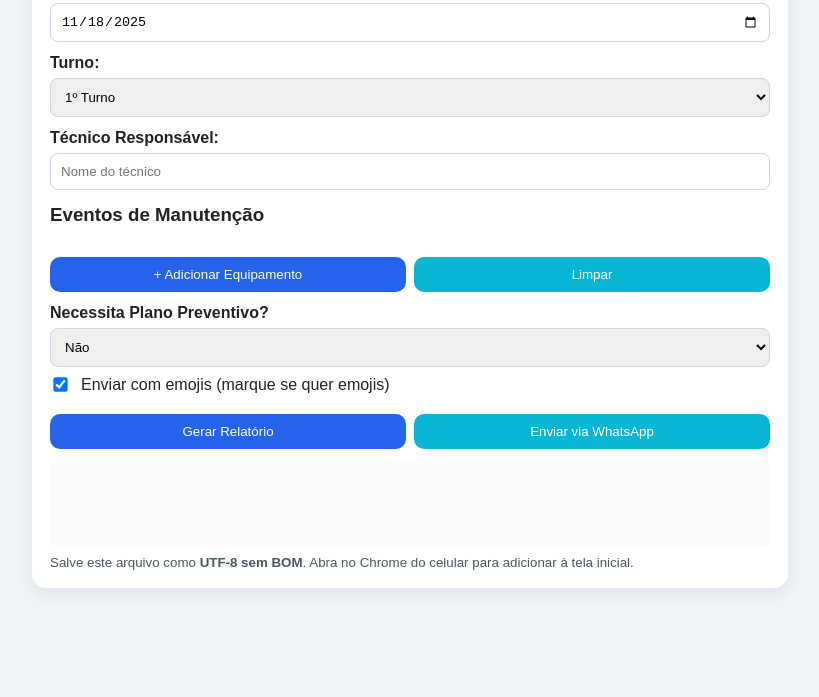
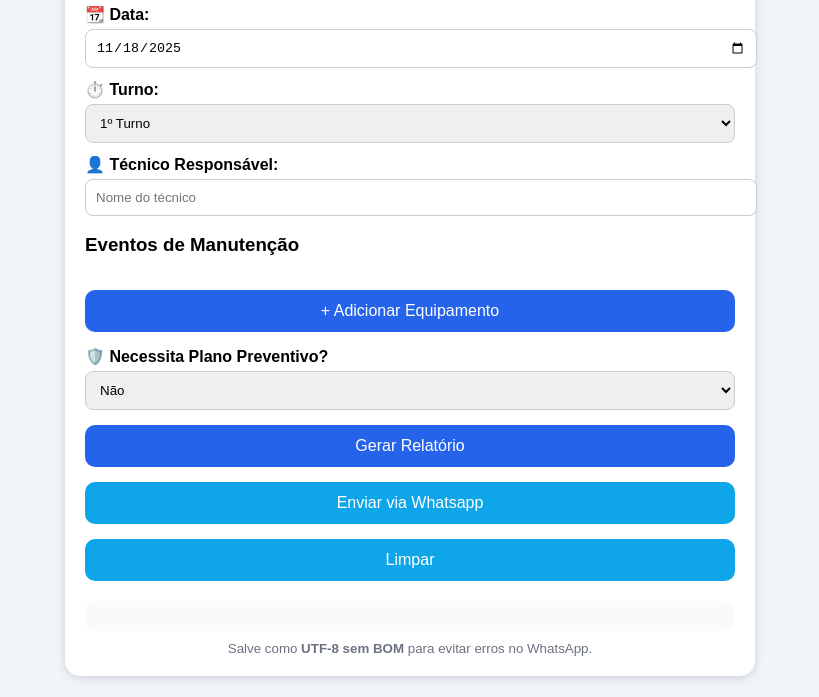
Before and after one commit to diegooliveira34/relatorio-manutencao, a plain HTML site: page index.html in a window 1280 px wide. Shown: the part 103-800 px from the top of the page, without its empty margins (230-1049 px from the left). Drawn offline with Linux system fonts and the light colour scheme.

Commit message:
Update index.html

```diff
--- a/index.html
+++ b/index.html
@@ -1,241 +1,219 @@
 <!DOCTYPE html>
 <html lang="pt-BR">
 <head>
-  <meta charset="utf-8">
-  <meta http-equiv="Content-Type" content="text/html; charset=utf-8">
+<meta charset="UTF-8">
+<meta http-equiv="Content-Type" content="text/html; charset=UTF-8">
 <meta name="viewport" content="width=device-width, initial-scale=1.0">
 <title>Relatório de Manutenção</title>
+
 <style>
-    body { font-family: Arial, sans-serif; background:#f1f5f9; margin:0; padding:18px; color:#222; }
-    .container { max-width:720px; margin:auto; background:#fff; padding:18px; border-radius:14px; box-shadow:0 6px 20px rgba(0,0,0,0.08); }
-    h2 { text-align:center; color:#2563eb; margin:6px 0 10px; }
-    label { font-weight:700; display:block; margin-top:12px; }
-    input[type="text"], input[type="date"], select, textarea {
-      width:100%; padding:10px; border-radius:8px; border:1px solid #cbd5e1; margin-top:6px; box-sizing:border-box;
+body {
+    font-family: Arial, sans-serif;
+    background:#f1f5f9;
+    margin:0; padding:20px;
 }
-    button { padding:10px 12px; border:0; border-radius:10px; background:#2563eb; color:white; cursor:pointer; margin-top:12px; }
-    button.secondary { background:#06b6d4; }
-    button.danger { background:#ef4444; }
-    .row { display:flex; gap:8px; margin-top:8px; }
-    .row > * { flex:1; }
-    .equipamento { background:#f8fafc; padding:10px; border-radius:10px; margin-top:10px; border:1px solid #e2e8f0; }
-    #resultado { white-space:pre-wrap; background:#f9fafb; padding:12px; border-radius:8px; margin-top:14px; font-family:monospace; min-height:60px; }
-    small.hint { color:#4b5563; display:block; margin-top:8px; }
-    .controls { display:flex; gap:8px; align-items:center; margin-top:8px; }
-    .controls label { font-weight:normal; margin:0; }
-    input[type="checkbox"] { transform:scale(1.1); margin-right:6px; vertical-align:middle; }
+.container {
+    max-width:650px;
+    margin:auto;
+    background:white;
+    padding:20px;
+    border-radius:15px;
+    box-shadow:0 2px 10px rgba(0,0,0,0.15);
+}
+h2 {
+    text-align:center;
+    color:#1f2937;
+    font-weight:bold;
+}
+label {
+    font-weight:bold;
+    margin-top:12px;
+    display:block;
+}
+input, textarea, select {
+    width:100%;
+    padding:10px;
+    border-radius:8px;
+    border:1px solid #ccc;
+    margin-top:5px;
+}
+button {
+    width:100%;
+    padding:12px;
+    border:none;
+    border-radius:10px;
+    background:#2563eb;
+    color:white;
+    font-size:16px;
+    cursor:pointer;
+    margin-top:15px;
+}
+button.secondary { background:#0ea5e9; }
+button.danger { background:#dc2626; margin-top:10px; }
+#resultado {
+    white-space:pre-wrap;
+    background:#f9fafb;
+    padding:15px;
+    border-radius:10px;
+    margin-top:20px;
+    font-family: Arial, sans-serif;
+}
+.equipamento {
+    background:#f0f4f8;
+    border-radius:12px;
+    padding:12px;
+    margin-top:12px;
+}
+small {
+    display:block;
+    margin-top:10px;
+    text-align:center;
+    color:#6b7280;
+}
 </style>
 </head>
+
 <body>
 <div class="container">
-    <h2>🗒️ Relatório de Manutenção</h2>
 
-    <label>Data:</label>
+<h2>📄 Relatório de Manutenção</h2>
+
+<label>📆 Data:</label>
 <input type="date" id="data">
 
-    <label>Turno:</label>
+<label>⏱️ Turno:</label>
 <select id="turno">
   <option>1º Turno</option>
   <option>2º Turno</option>
   <option>3º Turno</option>
 </select>
 
-    <label>Técnico Responsável:</label>
+<label>👤 Técnico Responsável:</label>
 <input type="text" id="tecnico" placeholder="Nome do técnico">
 
-    <h3 style="margin-top:14px;">Eventos de Manutenção</h3>
+<h3 style="margin-top:18px;">Eventos de Manutenção</h3>
 <div id="eventos"></div>
 
-    <div class="row">
 <button onclick="adicionarEvento()">+ Adicionar Equipamento</button>
-      <button class="secondary" onclick="limparCampos()">Limpar</button>
-    </div>
 
-    <label style="margin-top:12px;">Necessita Plano Preventivo?</label>
+<label style="margin-top:15px;">🛡️ Necessita Plano Preventivo?</label>
 <select id="preventivo">
   <option>Não</option>
   <option>Sim</option>
 </select>
 
-    <div class="controls">
-      <input type="checkbox" id="usarEmojis" checked>
-      <label for="usarEmojis">Enviar com emojis (marque se quer emojis)</label>
-      <div style="flex:1"></div>
-    </div>
+<button onclick="gerarRelatorio()">Gerar Relatório</button>
+<button class="secondary" onclick="enviarWhatsApp()">Enviar via Whatsapp</button>
+<button class="secondary" onclick="limparCampos()">Limpar</button>
 
-    <div class="row">
-      <button onclick="gerarRelatorio()">Gerar Relatório</button>
-      <button class="secondary" onclick="enviarWhatsApp()">Enviar via WhatsApp</button>
-    </div>
+<div id="resultado"></div>
 
-    <div id="resultado" aria-live="polite"></div>
+<small>Salve como <b>UTF-8 sem BOM</b> para evitar erros no WhatsApp.</small>
 
-    <small class="hint">Salve este arquivo como <strong>UTF-8 sem BOM</strong>. Abra no Chrome do celular para adicionar à tela inicial.</small>
 </div>
 
 <script>
-  // Preenche data atual
-  (function setDefaultDate(){
+(function(){
     const d = new Date();
     const yyyy = d.getFullYear();
     const mm = String(d.getMonth()+1).padStart(2,'0');
     const dd = String(d.getDate()).padStart(2,'0');
-    const iso = `${yyyy}-${mm}-${dd}`;
-    document.getElementById('data').value = iso;
+    document.getElementById("data").value = `${yyyy}-${mm}-${dd}`;
 })();
 
 let contador = 0;
 
 function adicionarEvento(){
     contador++;
-    const div = document.createElement('div');
-    div.className = 'equipamento';
-    div.id = 'evento_' + contador;
+
+    const div = document.createElement("div");
+    div.className = "equipamento";
+    div.id = "evento_" + contador;
 
     div.innerHTML = `
-      <label>⚙️ Equipamento:</label>
-      <input type="text" class="equip" placeholder="Ex: Cap 30">
+        <label>🧰 Equipamento:</label>
+        <input type="text" class="equip">
 
         <label>❗ Problema:</label>
-      <textarea class="prob" rows="2" placeholder="Descreva o problema"></textarea>
+        <textarea class="prob"></textarea>
 
-      <label>🛠️ Ação:</label>
-      <textarea class="acao" rows="2" placeholder="Descreva a ação realizada"></textarea>
+        <label>🔧 Ação:</label>
+        <textarea class="acao"></textarea>
 
-      <div style="text-align:right; margin-top:8px;">
         <button class="danger" onclick="removerEvento(${contador})">Remover Equipamento</button>
-      </div>
     `;
-    document.getElementById('eventos').appendChild(div);
-    // rolar para o novo equipamento em dispositivos móveis
-    setTimeout(()=>{ div.scrollIntoView({behavior:'smooth', block:'center'}); }, 120);
+
+    document.getElementById("eventos").appendChild(div);
 }
 
 function removerEvento(id){
-    const el = document.getElementById('evento_' + id);
-    if(el) el.remove();
+    const box = document.getElementById("evento_" + id);
+    if (box) box.remove();
 }
 
-  // Mapa de substituição (caso usuário desmarque emojis)
-  const EMOJI_TO_TEXT = {
-    '🗒️': 'Relatório de Manutenção',
-    '📅': 'Data:',
-    '🕒': 'Turno:',
-    '👷': 'Técnico Responsável:',
-    '⚙️': 'Equipamento:',
-    '❗': 'Problema:',
-    '🛠️': 'Ação:',
-    // caso apareça variações sem VS16, adicionamos também:
-    '🗒': 'Relatório de Manutenção',
-    '⚙': 'Equipamento',
-    '🛠': 'Ação'
-  };
-
-  function substituirEmojisPorTexto(str) {
-    let out = str;
-    // substituir cada ocorrência de emoji por sua descrição
-    for (const [emoji, txt] of Object.entries(EMOJI_TO_TEXT)) {
-      out = out.split(emoji).join(txt);
-    }
-    return out;
+function formatDateBR(d){
+    const p = d.split("-");
+    return `${p[2]}/${p[1]}/${p[0]}`;
 }
 
 function gerarRelatorio(){
-    const data = document.getElementById('data').value;
-    const turno = document.getElementById('turno').value;
-    const tecnico = document.getElementById('tecnico').value.trim();
-    const preventivo = document.getElementById('preventivo').value;
-    const eventos = document.querySelectorAll('.equipamento');
+    const data = document.getElementById("data").value;
+    const turno = document.getElementById("turno").value;
+    const tecnico = document.getElementById("tecnico").value.trim();
+    const preventivo = document.getElementById("preventivo").value;
+    const eventos = document.querySelectorAll(".equipamento");
 
-    if(!data || !tecnico){
-      alert('Preencha Data e Técnico.');
-      return;
-    }
-    if(eventos.length === 0){
-      alert('Adicione pelo menos um equipamento.');
+    if (!data || !tecnico){
+        alert("Preencha Data e Técnico.");
         return;
     }
 
-    // montar mensagem com emojis padrão (se marcados)
-    let usarEmojis = document.getElementById('usarEmojis').checked;
-
-    let msg = '';
-    if (usarEmojis) {
-      msg += `🗒️ Relatório de Manutenção\n`;
-      msg += `📅 Data: ${formatBR(data)}\n`;
-      msg += `🕒 Turno: ${turno}\n`;
-      msg += `👷 Técnico Responsável: ${tecnico}\n\n`;
-    } else {
-      msg += `Relatório de Manutenção\n`;
-      msg += `Data: ${formatBR(data)}\n`;
-      msg += `Turno: ${turno}\n`;
-      msg += `Técnico Responsável: ${tecnico}\n\n`;
+    if (eventos.length === 0){
+        alert("Adicione pelo menos um equipamento.");
+        return;
     }
 
+    let msg =
+`📄 Relatório de Manutenção
+📆 Data: ${formatDateBR(data)}
+⏱️ Turno: ${turno}
+👤 Técnico Responsável: ${tecnico}
+
+`;
+
     eventos.forEach(ev => {
-      const eq = ev.querySelector('.equip').value.trim() || '(não informado)';
-      const pr = ev.querySelector('.prob').value.trim();
-      const ac = ev.querySelector('.acao').value.trim();
+        const eq = ev.querySelector(".equip").value.trim();
+        const pr = ev.querySelector(".prob").value.trim();
+        const ac = ev.querySelector(".acao").value.trim();
 
-      if (usarEmojis) msg += `⚙️ Equipamento: ${eq}\n`;
-      else msg += `Equipamento: ${eq}\n`;
-
-      if(pr) {
-        if (usarEmojis) msg += `❗ Problema: ${pr}\n`;
-        else msg += `Problema: ${pr}\n`;
-      }
-      if(ac) {
-        if (usarEmojis) msg += `🛠️ Ação: ${ac}\n`;
-        else msg += `Ação: ${ac}\n`;
-      }
+        msg += `🧰 Equipamento: ${eq}\n`;
+        if (pr) msg += `❗ Problema: ${pr}\n`;
+        if (ac) msg += `🔧 Ação: ${ac}\n`;
         msg += `\n`;
     });
 
-    if (usarEmojis) msg += `🛠️ Necessita Plano Preventivo? ${preventivo}`;
-    else msg += `Necessita Plano Preventivo? ${preventivo}`;
+    msg += `🛡️ Necessita Plano Preventivo? ${preventivo}`;
 
-    // Exibir no resultado
-    document.getElementById('resultado').textContent = msg;
-  }
-
-  function formatBR(iso) {
-    const p = iso.split('-');
-    if (p.length === 3) return `${p[2]}/${p[1]}/${p[0]}`;
-    return iso;
+    document.getElementById("resultado").textContent = msg;
 }
 
 function enviarWhatsApp(){
-    let texto = document.getElementById('resultado').textContent;
-    if(!texto){
-      alert('Gere o relatório antes de enviar.');
+    const texto = document.getElementById("resultado").textContent;
+
+    if (!texto){
+        alert("Gere o relatório antes de enviar.");
         return;
     }
 
-    // Se usuário quer emojis, envia direto.
-    // Se não quer emojis, já montamos sem emojis. Porém alguns dispositivos podem ainda transformar.
-    // Para garantir, se usuário desmarcou 'usarEmojis' deixamos texto puro (sem emoji).
-    if (!document.getElementById('usarEmojis').checked) {
-      // já está sem emojis
-    } else {
-      // pequena proteção: substituir variações conhecidas por versões "puras" antes do encode
-      // (mantemos emojis, mas normalizamos variantes)
-      texto = texto.replace(/⚙️/g, '⚙️').replace(/🛠️/g, '🛠️').replace(/🗒️/g,'🗒️');
-    }
-
-    // encodeURIComponent deve cuidar corretamente de UTF-8
-    const url = 'https://wa.me/?text=' + encodeURIComponent(texto);
-    window.open(url, '_blank');
+    window.open("https://wa.me/?text=" + encodeURIComponent(texto), "_blank");
 }
 
 function limparCampos(){
-    if (!confirm('Deseja limpar tudo?')) return;
-    document.getElementById('tecnico').value = '';
-    document.getElementById('eventos').innerHTML = '';
-    document.getElementById('resultado').textContent = '';
-    contador = 0;
+    document.getElementById("tecnico").value = "";
+    document.getElementById("eventos").innerHTML = "";
+    document.getElementById("resultado").textContent = "";
 }
+</script>
 
-  // dica: caso o WhatsApp ainda mostre �, desmarque 'Enviar com emojis' antes de enviar.
-</script>
 </body>
 </html>
```
Lines whose indentation alone changed are shown as unchanged.
